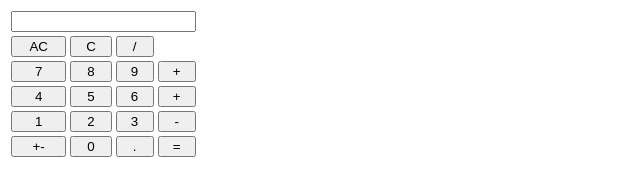
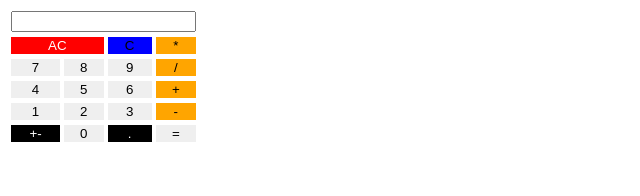
Before and after one commit to Yemima20/SE-RevoU_G, a plain HTML site: page DAY 2.html in a window 1280 px wide. Shown: the whole page, without its empty margins (0-640 px from the left). Drawn offline with Linux system fonts and the light colour scheme.

Commit message:
third commit

```diff
--- a/DAY 2.html
+++ b/DAY 2.html
@@ -4,10 +4,26 @@
     <meta charset="UTF-8">
     <meta http-equiv="X-UA-Compatible" content="IE=edge">
     <meta name="viewport" content="width=device-width, initial-scale=1.0">
-    <title>Day 2</title>
+    <title>Day 2-3</title>
     <style>
         button{
             width: 100%;
+            border: none;
+        }
+        .red{
+            background-color: red;
+            color: white;
+        }
+        .blue{
+            background-color: blue;
+        }
+        .operator{
+            background-color: orange;
+        }
+
+        .operator2{
+            background-color: black;
+            color: white;
         }
     </style>
 </head>
@@ -17,14 +33,14 @@
             <th colspan="4"><input type="text" name="display"></th>
         </tr>
         <tr>
-            <td>
-                <button>AC</button>
+            <td colspan="2">
+                <button class="red">AC</button>
             </td>
             <td>
-                <button>C</button>
+                <button class="blue">C</button>
             </td>
             <td>
-                <button>/</button>
+                <button class="operator">*</button>
             </td>
         </tr>
         <tr>
@@ -38,7 +54,7 @@
                 <button>9</button>
             </td>
             <td>
-                <button>+</button>
+                <button class="operator">/</button>
             </td>
         </tr>
         <tr>
@@ -52,7 +68,7 @@
                 <button>6</button>
             </td>
             <td>
-                <button>+</button>
+                <button class="operator">+</button>
             </td>
         </tr>
         <tr>
@@ -66,18 +82,18 @@
                 <button>3</button>
             </td>
             <td>
-                <button>-</button>
+                <button class="operator">-</button>
             </td>
         </tr>
         <tr>
             <td>
-                <button>+-</button>
+                <button class="operator2">+-</button>
             </td>
             <td>
                 <button>0</button>
             </td>
             <td>
-                <button>.</button>
+                <button class="operator2">.</button>
             </td>
             <td>
                 <button>=</button>
```
Also changed, not shown: DAY 3.html (added, +66 -0 lines).
